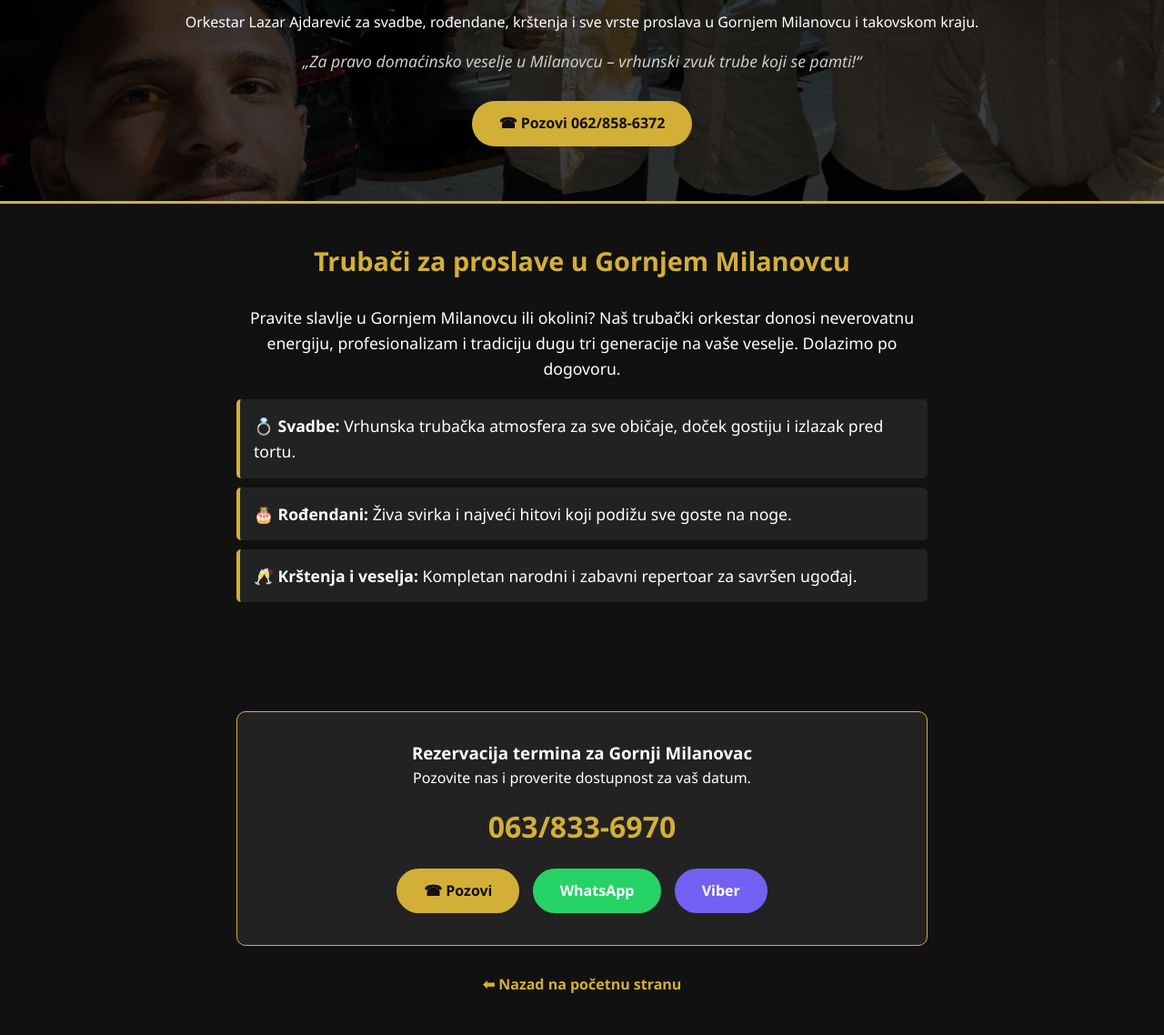
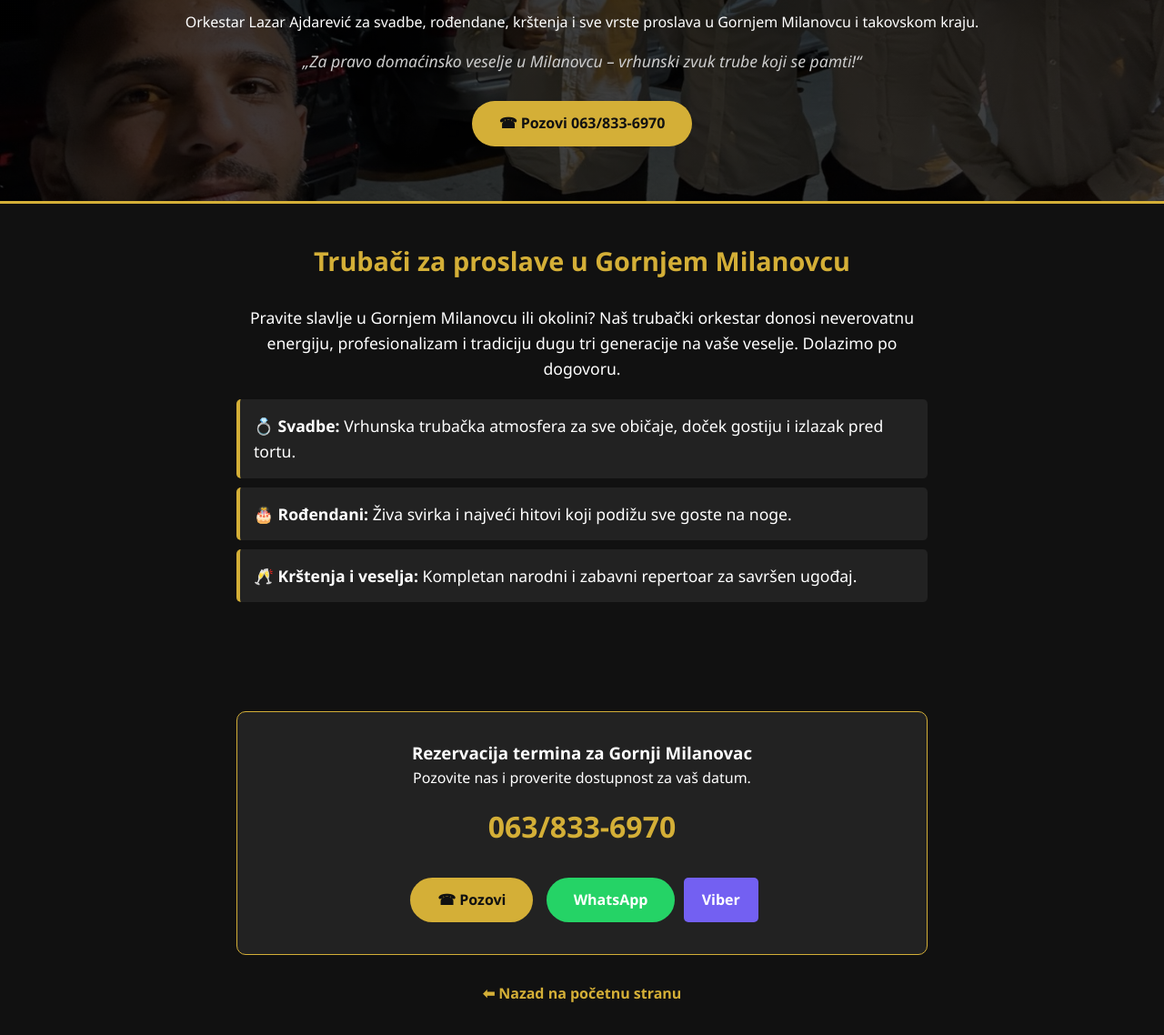
Before and after one commit to lazarajdarevic58-del/trubacizaslavlje, a plain HTML site: page trubaci-gornji-milanovac.html in a window 1280 px wide. Shown: the part 162-1300 px from the top of the page at 91% size. Drawn offline with Linux system fonts and the light colour scheme.

Commit message:
Update trubaci-gornji-milanovac.html

```diff
--- a/trubaci-gornji-milanovac.html
+++ b/trubaci-gornji-milanovac.html
@@ -4,7 +4,7 @@
     <meta charset="UTF-8">
     <meta name="viewport" content="width=device-width, initial-scale=1.0">
     <title>Trubači Gornji Milanovac | Orkestar Lazar Ajdarević za Svadbe i Veselja</title>
-    <meta name="description" content="Najbolji trubači u Gornjem Milanovcu i okolini za svadbe, rođendane, krštenja i proslave. Orkestar Lazara Ajdarevića garantuje vrhunsku atmosferu. Pozovite 062/858-6372.">
+    <meta name="description" content="Najbolji trubači u Gornjem Milanovcu i okolini za svadbe, rođendane, krštenja i proslave. Orkestar Lazara Ajdarevića garantuje vrhunsku atmosferu. Pozovite 063/833-6970.">
     <link rel="canonical" href="https://trubacizaslavlje.rs">
     <style>
         :root { --gold: #d4af37; --dark: #111; --light: #fff; --grey: #222; }
@@ -30,7 +30,7 @@
         <h1>Trubači Gornji Milanovac</h1>
         <p>Orkestar Lazar Ajdarević za svadbe, rođendane, krštenja i sve vrste proslava u Gornjem Milanovcu i takovskom kraju.</p>
         <p class="quote">„Za pravo domaćinsko veselje u Milanovcu – vrhunski zvuk trube koji se pamti!“</p>
-        <a href="tel:+381628586372" class="btn">☎ Pozovi 062/858-6372</a>
+        <a href="tel:+381636336970" class="btn">☎ Pozovi 063/833-6970</a>
     </header>
     <section>
         <h2>Trubači za proslave u Gornjem Milanovcu</h2>
@@ -43,10 +43,10 @@
         <div class="contact-box">
             <h3>Rezervacija termina za Gornji Milanovac</h3>
             <p>Pozovite nas i proverite dostupnost za vaš datum.</p>
-            <a href="tel:+381628586372" class="phone-num">063/833-6970</a>
-            <a href="tel:+381628586372" class="btn" style="margin: 5px;">☎ Pozovi</a>
-            <a href="https://wa.me/381628586372" target="_blank" rel="noopener" class="btn" style="background-color: #25D366; color: white; margin: 5px;">WhatsApp</a>
-            <a href="viber://chat?number=%2B381628586372" class="btn" style="background-color: #7360F2; color: white; margin: 5px;">Viber</a>
+            <a href="tel:+381638336970" class="phone-num">063/833-6970</a>
+            <a href="tel:+381638336970" class="btn" style="margin: 5px;">☎ Pozovi</a>
+            <a href="https://wa.me/381637542528" target="_blank" rel="noopener" class="btn" style="background-color: #25D366; color: white; margin: 5px;">WhatsApp</a>
+            <a href="viber://add?number=381637542528" class="btn" style="background-color: #7360F2; color: white; font-weight: bold; padding: 12px 20px; border-radius: 5px; text-decoration: none; display: inline-block;">Viber</a>
         </div>
         <a href="/" class="back-link">⬅ Nazad na početnu stranu</a>
     </section>
```
